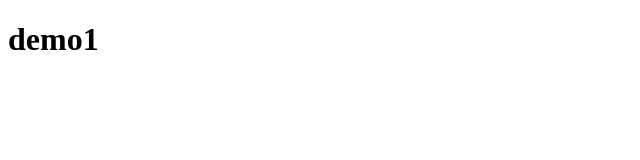
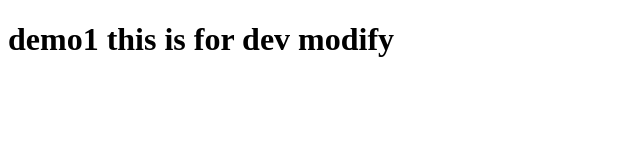
Before and after one commit to mchangdev/demo1, a plain HTML site: page demo.html in a window 1280 px wide. Shown: the whole page, without its empty margins (0-640 px from the left). Drawn offline with Linux system fonts and the light colour scheme.

Commit message:
dev branch modify

```diff
--- a/demo.html
+++ b/demo.html
@@ -7,6 +7,6 @@
     <title>Document</title>
 </head>
 <body>
-    <h1>demo1</h1>
+    <h1>demo1 this is for dev modify</h1>
 </body>
 </html>
```
